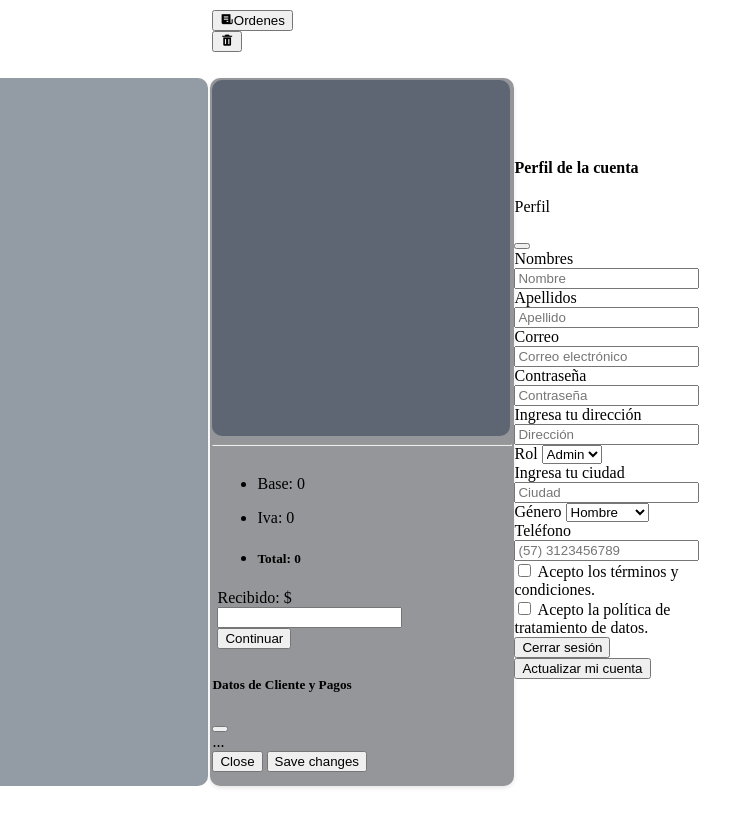
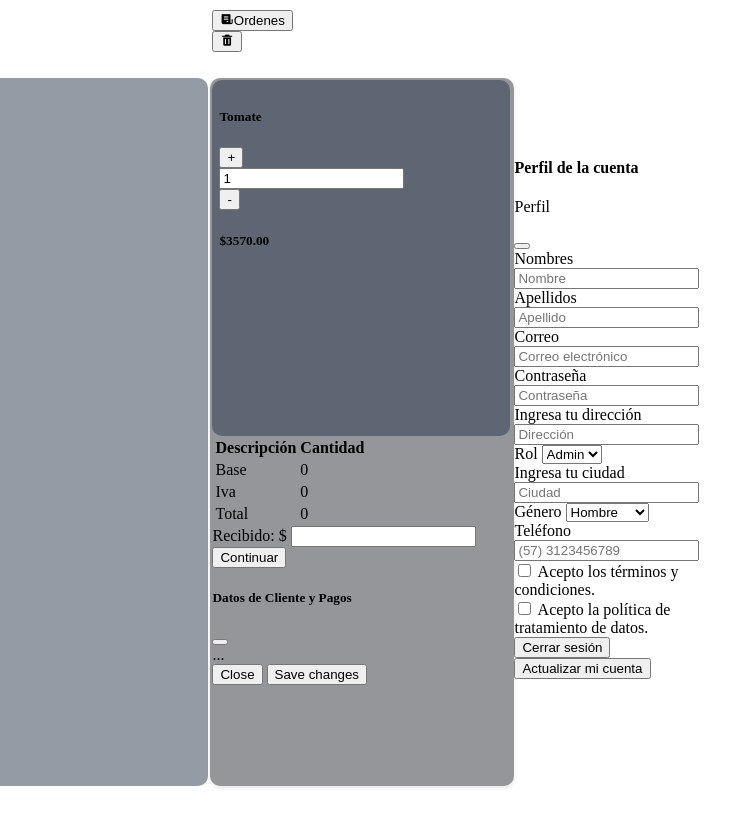
Before and after one commit to EduarCha/POLIFACTURA, a website with bundled scripts: page Dashboard/index.html in a window 1280 px wide. Shown: the full height of the page, 535-1280 px from the left. Built offline with nearby package versions, Linux system fonts and the light colour scheme; no server answers; data requests are answered from the project's data file.

Commit message:
pendiente ordenes

```diff
--- a/Dashboard/css/styles.css
+++ b/Dashboard/css/styles.css
@@ -6,7 +6,7 @@
   --color-primary: #28394d80;
   --color-secondary: #2a2f3580;
   --color-background: aliceblue;
-  --color-border: gray;
+  --color-border: #c0e3c2;
   --color-text: gray;
   --color-hover: black;
   --color-shadow: #0000001a;
--- a/Dashboard/index.html
+++ b/Dashboard/index.html
@@ -116,7 +116,8 @@
                         </div>
                         <div class="col-6">
                             <div class="d-grid gap-2 d-md-flex justify-content-md-end">
-                                <button class="btn btn-outline-danger " type="button" aria-label="Delete">
+                                <button id="clear-order" class="btn btn-outline-danger" type="button"
+                                    aria-label="Delete">
                                     <i class='bx bxs-trash'></i>
                                 </button>
                             </div>
@@ -132,45 +133,72 @@
             <div class="container-ked-h cssPos">
 
 
-                <!--productos -->
-
+                <!--productos pos -->
                 <div class="productos-pos" id="productos-container">
-                    <!-- Aquí se cargarán los productos dinámicamente -->
+                    <!-- Aquí se cargarán los productos dinámicamente en una card -->
                 </div>
 
 
-                <!--menu derecho  CARRITO-->
+                <!--menu derecho  Carrito de ordenes-->
                 <div class="sidebar-R">
 
                     <div class="product-container-scroll">
-                        <div class="product-container" id="productContainer">
-                            <!-- Las tarjetas de productos se cargarán aquí -->
+                        <div class="product-container" id="productContainer-ord">
+                            <!-- Los productos se cargarán aquí dinamicamente -->
+                            <div class="card w-100">
+                                <div class="d-flex">
+                                    <h5 id="nomProducto" class="text-center p-2">Descripción</h5>
+                                    <div class="input-group">
+                                        <button id="id_agregar" class="btn btn-outline-secondary"
+                                            type="button">+</button>
+                                        <input id="id_cantidad" type="text" class="form-control" placeholder="0"
+                                            aria-label="Recipient's username with two button addons">
+                                        <button id="id_restar" class="btn btn-outline-secondary"
+                                            type="button">-</button>
+                                    </div>
+                                    <h5 id="valor_total" class="text-center p-2">Descripción</h5>
+                                </div>
+
+                            </div>
                         </div>
+
                     </div>
 
-                    <hr>
 
 
-                    <div class="card w-100 m-5px">
-                        <ul class="list-group list-group-flush">
-                            <li class="list-group-item">
-                                <p>Base: 0</p>
-                            </li>
-                            <li class="list-group-item">
-                                <p>Iva: 0</p>
-                            </li>
-                            <li class="list-group-item">
-                                <h5>Total: 0</h5>
-                            </li>
-                        </ul>
-                        <div class="group">
-                            <div class="input-group mb-3">
-                                <span class="input-group-text">Recibido: $</span>
-                                <input type="text" class="form-control" id="amountInput"
-                                    aria-label="Amount (to the nearest dollar)">
-                                <button type="button" class="btn btn-outline-primary"
-                                    id="openModalBtn">Continuar</button>
-                            </div>
+
+                    <!--Tabla impuestos de ordenados -->
+                    <table class="table table-bordered mt-3">
+                        <thead>
+                            <tr>
+                                <th>Descripción</th>
+                                <th>Cantidad</th>
+                            </tr>
+                        </thead>
+                        <tbody>
+                            <tr>
+                                <td>Base</td>
+                                <td id="idsuntotal">0</td>
+                            </tr>
+                            <tr>
+                                <td>Iva</td>
+                                <td id="idiva">0</td>
+                            </tr>
+                            <tr>
+                                <td>Total</td>
+                                <td id="total">0</td>
+                            </tr>
+                        </tbody>
+                    </table>
+
+
+                    <!-- div para calcular pagos de facturar-->
+                    <div class="group">
+                        <div class="input-group mb-3">
+                            <span class="input-group-text">Recibido: $</span>
+                            <input type="text" class="form-control" id="amountInput"
+                                aria-label="Amount (to the nearest dollar)">
+                            <button type="button" class="btn btn-outline-primary" id="openModalBtn">Continuar</button>
                         </div>
                     </div>
 
--- a/Dashboard/script/main.js
+++ b/Dashboard/script/main.js
@@ -144,7 +144,7 @@ document.querySelectorAll('a[href^="#"]').forEach(anchor => {
 
 
 //Insertar productos
-document.getElementById('createProductButton').addEventListener('click', function() {
+document.getElementById('createProductButton').addEventListener('click', function () {
   // Obtener los valores de los campos del formulario
   const productName = document.getElementById('productName').value;
   const productDescription = document.getElementById('productDescription').value;
@@ -362,3 +362,31 @@ function obtenerNombreCategoria(categoriaId) {
 document.addEventListener('DOMContentLoaded', () => {
   cargarProductosDesdeJSON();
 });
+
+
+//logica para cargar productos
+
+// Datos del producto a cargar
+var producto = {
+  "nombre": "Tomate",
+  "cantidad": 1,
+  "total": 3570
+};
+
+// Función para cargar los datos del producto en el DOM
+function cargarProducto(producto) {
+  // Selección de elementos del DOM
+  var nomProducto = document.getElementById('nomProducto');
+  var id_cantidad = document.getElementById('id_cantidad');
+  var valor_total = document.getElementById('valor_total');
+
+  // Asignar valores del producto a los elementos del DOM
+  nomProducto.textContent = producto.nombre;
+  id_cantidad.value = producto.cantidad;
+  valor_total.textContent = "$" + producto.total.toFixed(2); // Formatear el total como dinero
+}
+
+// Llamar a la función para cargar el producto al cargar la página
+window.addEventListener('DOMContentLoaded', function () {
+  cargarProducto(producto);
+});
--- a/db.json
+++ b/db.json
@@ -114,27 +114,25 @@
       "clienteId": 1,
       "productos": [
         {
-          "productoId": 1,
-          "cantidad": 2
+          "id_producto": "1719774388678",
+          "nombre": "Arroz",
+          "cantidad": 2,
+          "precio_unitario": 5000,
+          "impuesto": 950,
+          "precio_total": 10950
         },
         {
-          "productoId": 3,
-          "cantidad": 1
+          "id_producto": "1719806595294",
+          "nombre": "Aceite",
+          "cantidad": 1,
+          "precio_unitario": 8000,
+          "impuesto": 1520,
+          "precio_total": 9520
         }
       ],
-      "subtotal": 40000,
-      "fecha": "2024-06-30"
-    },
-    {
-      "id": "2",
-      "clienteId": 2,
-      "productos": [
-        {
-          "productoId": 2,
-          "cantidad": 1
-        }
-      ],
-      "subtotal": 15000,
+      "subtotal": 18000,
+      "impuestos": 2470,
+      "total": 20470,
       "fecha": "2024-06-30"
     },
     {
@@ -142,27 +140,25 @@
       "clienteId": 3,
       "productos": [
         {
-          "productoId": 4,
-          "cantidad": 1
+          "id_producto": "1719809747480",
+          "nombre": "Leche",
+          "cantidad": 1,
+          "precio_unitario": 5000,
+          "impuesto": 950,
+          "precio_total": 5950
         },
         {
-          "productoId": 5,
-          "cantidad": 1
+          "id_producto": "1719811278237",
+          "nombre": "Huevos",
+          "cantidad": 1,
+          "precio_unitario": 12000,
+          "impuesto": 2280,
+          "precio_total": 14280
         }
       ],
-      "subtotal": 50000,
-      "fecha": "2024-06-30"
-    },
-    {
-      "id": "4",
-      "clienteId": 4,
-      "productos": [
-        {
-          "productoId": 6,
-          "cantidad": 3
-        }
-      ],
-      "subtotal": 75000,
+      "subtotal": 17000,
+      "impuestos": 3230,
+      "total": 20230,
       "fecha": "2024-06-30"
     },
     {
@@ -170,11 +166,17 @@
       "clienteId": 5,
       "productos": [
         {
-          "productoId": 7,
-          "cantidad": 1
+          "id_producto": "1719813389750",
+          "nombre": "Tomate",
+          "cantidad": 1,
+          "precio_unitario": 3000,
+          "impuesto": 570,
+          "precio_total": 3570
         }
       ],
-      "subtotal": 25000,
+      "subtotal": 3000,
+      "impuestos": 570,
+      "total": 3570,
       "fecha": "2024-06-30"
     }
   ],
```
Also changed, not shown: server.js (+8 -0 lines), Dashboard/docs/apiDocs/README.MD, Dashboard/script/pos.js (line endings or trailing spaces). Lines whose indentation alone changed are shown as unchanged.
